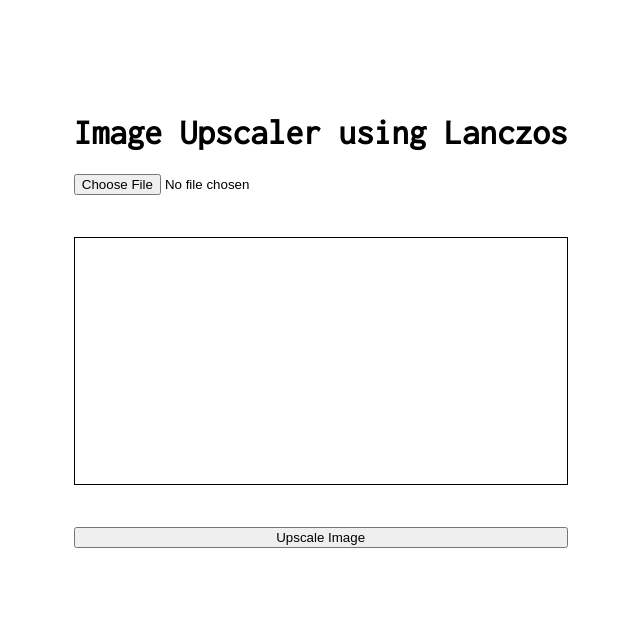
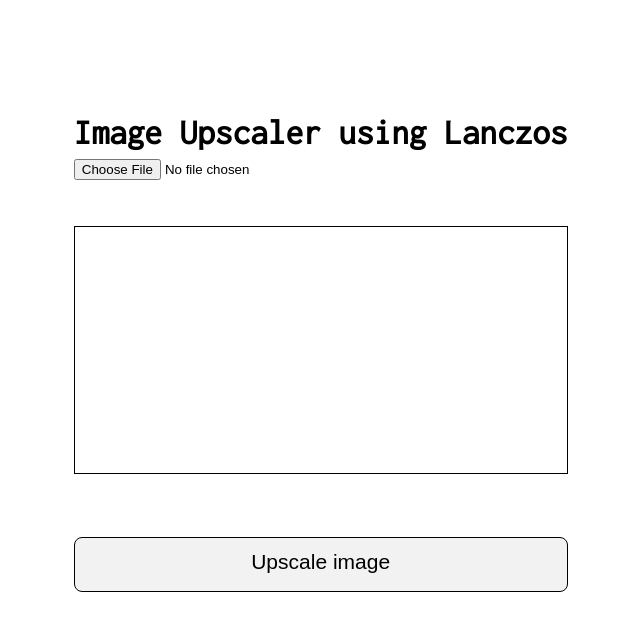
Before and after one commit to 71cj34/71cj34.github.io, a Jekyll site: the page resize/index.html, which Jekyll copies as it is, in a window 1280 px wide. Shown: the top 631 px of the page, without its empty margins (131-771 px from the left). Built offline with Jekyll 4.4.1, drawn with Linux system fonts in a browser that asks for light colours.

Commit message:
feat: animated button

```diff
--- a/resize/index.html
+++ b/resize/index.html
@@ -5,6 +5,7 @@
     <meta name="viewport" content="width=device-width, initial-scale=1.0">
     <title>Image Upscaler</title>
     <link rel="stylesheet" href="../portfolio/ds1/ds1.css" />
+    <link rel="stylesheet" href="resize.css" />
     <style>
         canvas {
             border: 1px solid black;
@@ -13,11 +14,19 @@
 </head>
 <body>
     <h1>Image Upscaler using Lanczos</h1>
-    <input type="file" id="imageInput" accept="image/*" />
+    <input type="file" id="imageinput" accept="image/*" />
     <br><br>
+    <div id="progressbar" style="display: none">
+    </div> <!--Hide progress bar when resizing not in progress -->
     <canvas id="canvas"></canvas>
-    <br><br>
-    <button onclick="upscaleImage()">Upscale Image</button>
+    <br><br><br>
+    <button class="button" onclick="upscaleImage()">
+        <!-- <span class="shadow"></span> -->
+        <span class="edge"></span>
+        <div class="front">
+          <span>Upscale image</span>
+        </div>
+      </button>
 
     <script src="resize.js"></script>
 </body>
--- /dev/null
+++ b/resize/resize.css
@@ -0,0 +1,82 @@
+* {
+    margin-bottom: 0.25em;
+}
+
+/* Button module */
+
+.button {
+    position: relative;
+    border: none;
+    background: transparent;
+    padding: 0;
+    outline: none;
+    cursor: pointer;
+    font-family: sans-serif;
+  }
+
+  /* Shadow layer */
+  .button .shadow {
+    position: absolute;
+    top: 0;
+    left: 0;
+    width: 100%;
+    height: 100%;
+    background: rgba(0, 0, 0, 0.25);
+    border-radius: 8px;
+    transform: translateY(2px);
+    transition: transform 600ms cubic-bezier(0.3, 0.7, 0.4, 1);
+  }
+
+  /* Edge layer */
+  .button .edge {
+    position: absolute;
+    top: 0;
+    left: 0;
+    width: 100%;
+    height: 100%;
+    border-radius: 8px;
+    background: linear-gradient(
+      to left,
+      hsl(210, 2%, 17%) 0%
+      hsl(0, 0%, 65%) 8%,
+      hsl(0, 0%, 62%) 92%,
+      hsl(210, 2%, 17%) 100%
+    );
+  }
+
+  /* Front layer */
+  .button .front {
+    position: relative;
+    display: flex;
+    align-items: center;
+    justify-content: center;
+    padding: 12px 28px;
+    font-size: 1.25rem;
+    color: black;
+    background: hsla(0, 0%, 0%, 0.05);
+    border-radius: 8px;
+    border-style: solid;
+    border-width: 1px;
+    transform: translateY(-4px);
+    transition: transform 600ms cubic-bezier(0.3, 0.7, 0.4, 1), hue-rotate 200ms linear;
+  }
+
+  /* Hover and active states */
+  .button:hover .shadow {
+    transform: translateY(4px);
+    transition: transform 250ms cubic-bezier(0.3, 0.7, 0.4, 1.5);
+  }
+
+  .button:hover .front {
+    transform: translateY(-6px);
+    transition: transform 250ms cubic-bezier(0.3, 0.7, 0.4, 1.5);
+  }
+
+  .button:active {
+    background-color: ;
+  }
+
+  /* Disable text selection */
+  .button .front span {
+    user-select: none;
+  }
```
